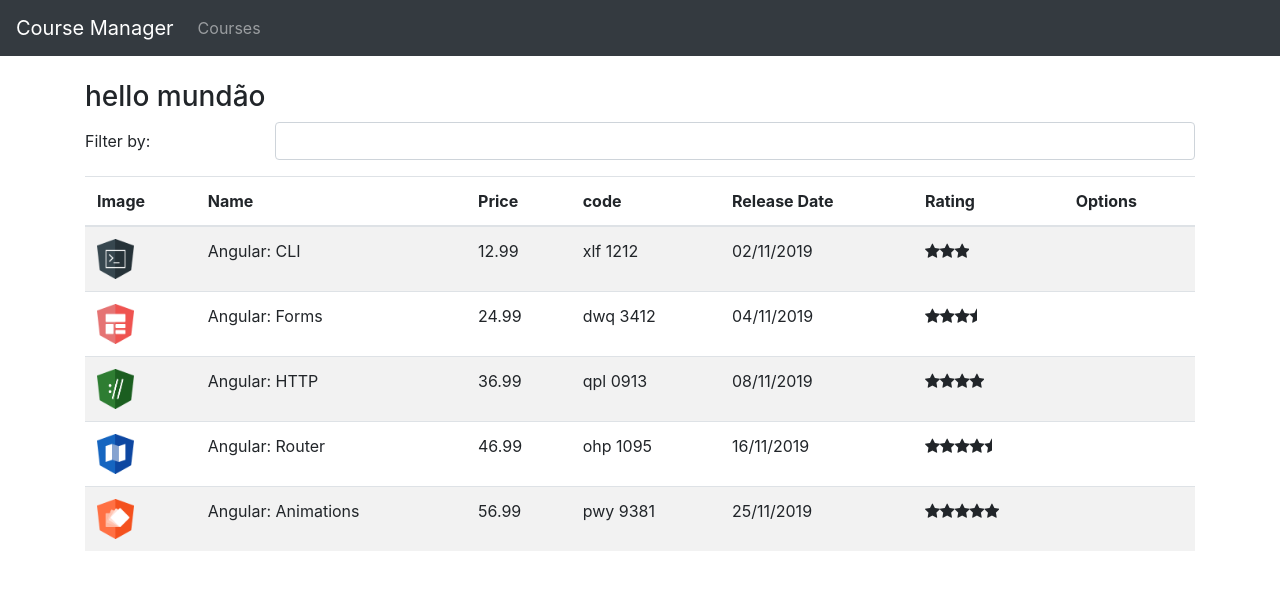
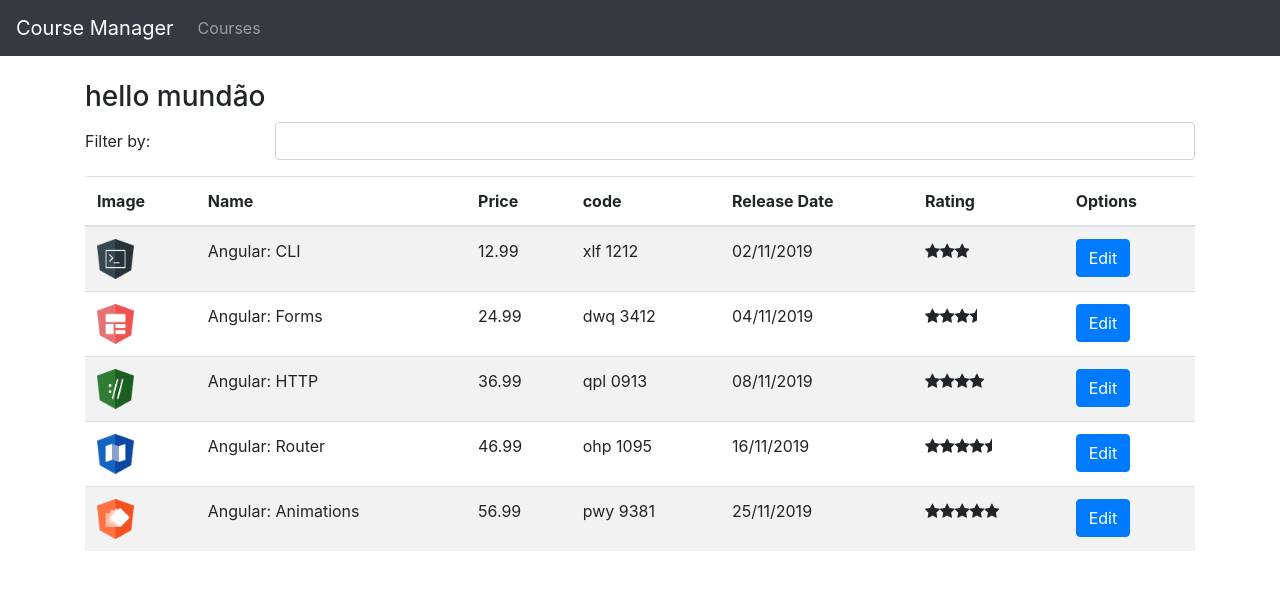
Before and after one commit to jhonyxf/course-manager-angular8, an Angular app: page /courses in a window 1280 px wide. Shown: the top 590 px of the page. Built offline with nearby package versions, Linux system fonts and the light colour scheme.

Commit message:
Ativação rotas para acessar componentes

```diff
--- /dev/null
+++ b/src/app/courses/course-info.component.html
@@ -0,0 +1 @@
+<h3>Course Id = {{courseId}}</h3>
--- /dev/null
+++ b/src/app/courses/course-info.component.ts
@@ -0,0 +1,16 @@
+import { Component, OnInit } from '@angular/core';
+import { ActivatedRoute } from '@angular/router';
+
+@Component({
+    templateUrl: './course-info.component.html'
+})
+export class CourseInfoComponent implements OnInit{
+
+    courseId: number;
+
+    constructor(private activatedRoute: ActivatedRoute){}
+
+    ngOnInit(): void{
+        this.courseId = +this.activatedRoute.snapshot.paramMap.get('id');
+    }
+}
--- a/src/app/courses/course-list.component.html
+++ b/src/app/courses/course-list.component.html
@@ -30,7 +30,9 @@
             <td>
                 <app-star [rating]="course.rating"></app-star>
             </td>
-            <td></td>
+            <td>
+                <a [routerLink]="['/courses/info', course.id]" class="btn btn-primary">Edit</a>
+            </td>
         </tr>
     </tbody>
 </table>
```
Also changed, not shown: src/app/app.module.ts (+7 -2 lines).
